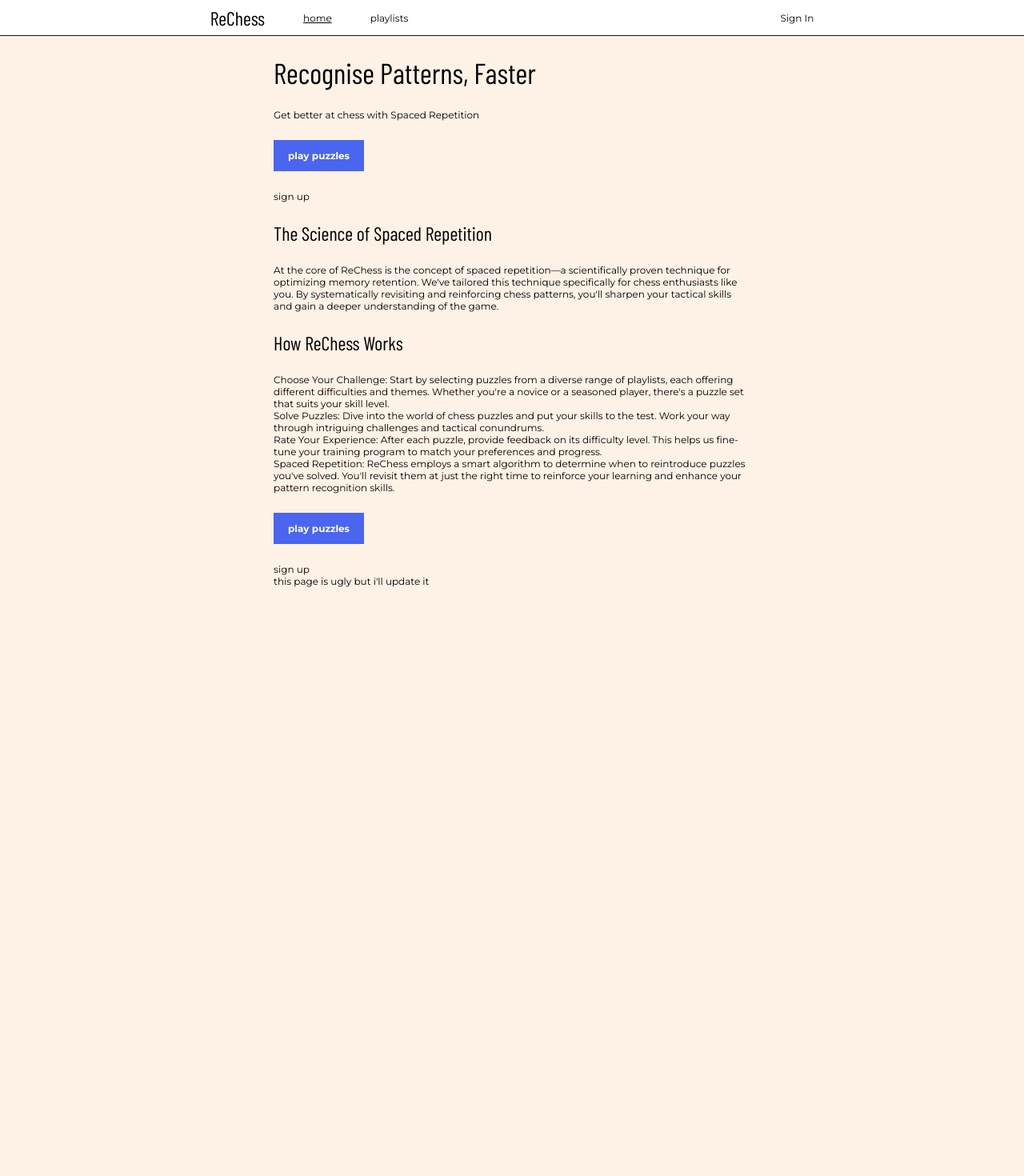
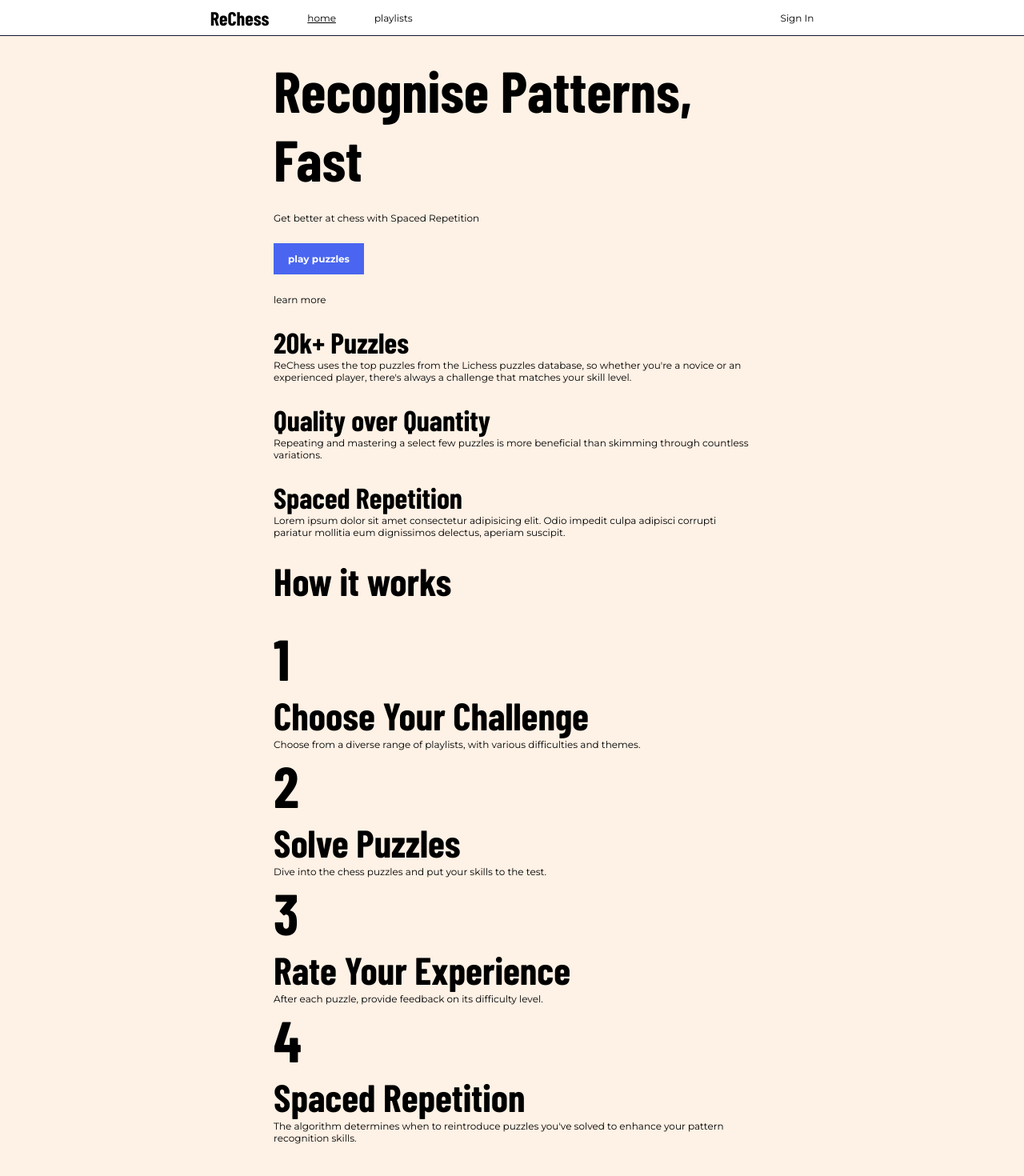
Before and after one commit to Boom123bam/Res-pawn, a SvelteKit app: page / in a window 1280 px wide. Shown: the top 1470 px of the page at 80% size. Before the commit the page ends 800 px from the top, so only its background shows below. Built offline with nearby package versions, Linux system fonts and the light colour scheme; no server answers.

Commit message:
changed headings, landing html

```diff
--- a/src/components/GradeMenu.svelte
+++ b/src/components/GradeMenu.svelte
@@ -209,7 +209,6 @@
     text-align: center;
     & h2 {
       font-size: 1.25rem;
-      font-weight: 800;
       margin-top: 0.5rem;
       font-family: var(--font-small);
     }
--- a/src/components/PlaylistCard.svelte
+++ b/src/components/PlaylistCard.svelte
@@ -14,7 +14,7 @@
       rating: {`${playlistData.rating[0]}-${playlistData.rating[1]}`}
     </div>
     <div class="content">
-      <h2 class="name">{playlistData.name}</h2>
+      <h4 class="name">{playlistData.name}</h4>
       <p class="length">{playlistData.sequences.length} puzzles</p>
       <p class="description">{playlistData.description}</p>
     </div>
@@ -44,9 +44,6 @@
   .content {
     padding: 1.5rem 1.75rem;
   }
-  h2.name {
-    font-weight: 700;
-  }
   p.length {
     font-family: var(--font-big);
     font-size: 1rem;
--- a/src/routes/+page.svelte
+++ b/src/routes/+page.svelte
@@ -1,12 +1,12 @@
 <div class="page-content">
   <section>
-    <h1>Recognise Patterns, Faster</h1>
+    <h1>Recognise Patterns, Fast</h1>
 
     <p>Get better at chess with Spaced Repetition</p>
 
     <button class="cta">play puzzles</button>
-    <button>sign up</button>
-    <h2>The Science of Spaced Repetition</h2>
+    <button>learn more</button>
+    <!-- <h2>The Science of Spaced Repetition</h2>
     <p>
       At the core of ReChess is the concept of spaced repetition—a
       scientifically proven technique for optimizing memory retention.
@@ -14,38 +14,92 @@
       like you. By systematically revisiting and reinforcing chess
       patterns, you'll sharpen your tactical skills and gain a deeper
       understanding of the game.
-    </p>
+    </p> -->
+  </section>
+  <section class="features">
+    <div class="feature">
+      <h3>20k+ Puzzles</h3>
+      <p>
+        ReChess uses the top puzzles from the Lichess puzzles
+        database, so whether you're a novice or an experienced player,
+        there's always a challenge that matches your skill level.
+      </p>
+    </div>
+    <div class="feature">
+      <h3>Quality over Quantity</h3>
+      <p>
+        Repeating and mastering a select few puzzles is more
+        beneficial than skimming through countless variations.
+      </p>
+    </div>
+    <div class="feature">
+      <h3>Spaced Repetition</h3>
+      <p>
+        Lorem ipsum dolor sit amet consectetur adipisicing elit. Odio
+        impedit culpa adipisci corrupti pariatur mollitia eum
+        dignissimos delectus, aperiam suscipit.
+      </p>
+    </div>
+  </section>
 
-    <h2>How ReChess Works</h2>
-    <ul>
-      <li>
-        Choose Your Challenge: Start by selecting puzzles from a
-        diverse range of playlists, each offering different
-        difficulties and themes. Whether you're a novice or a seasoned
-        player, there's a puzzle set that suits your skill level.
-      </li>
-      <li>
-        Solve Puzzles: Dive into the world of chess puzzles and put
-        your skills to the test. Work your way through intriguing
-        challenges and tactical conundrums.
-      </li>
-      <li>
-        Rate Your Experience: After each puzzle, provide feedback on
-        its difficulty level. This helps us fine-tune your training
-        program to match your preferences and progress.
-      </li>
-      <li>
-        Spaced Repetition: ReChess employs a smart algorithm to
-        determine when to reintroduce puzzles you've solved. You'll
-        revisit them at just the right time to reinforce your learning
-        and enhance your pattern recognition skills.
-      </li>
-    </ul>
+  <section class="how-it-works">
+    <h2>How it works</h2>
+    <div class="cards">
+      <div class="card">
+        <div class="left">
+          <h1>1</h1>
+          <h2>Choose Your Challenge</h2>
+        </div>
+        <div class="right">
+          <p>
+            Choose from a diverse range of playlists, with various
+            difficulties and themes.
+          </p>
+        </div>
+      </div>
+      <div class="card">
+        <div class="left">
+          <h1>2</h1>
+          <h2>Solve Puzzles</h2>
+        </div>
+        <div class="right">
+          <p>
+            Dive into the chess puzzles and put your skills to the
+            test.
+          </p>
+        </div>
+      </div>
+      <div class="card">
+        <div class="left">
+          <h1>3</h1>
+          <h2>Rate Your Experience</h2>
+        </div>
+        <div class="right">
+          <p>
+            After each puzzle, provide feedback on its difficulty
+            level.
+          </p>
+        </div>
+      </div>
+      <div class="card">
+        <div class="left">
+          <h1>4</h1>
+          <h2>Spaced Repetition</h2>
+        </div>
+        <div class="right">
+          <p>
+            The algorithm determines when to reintroduce puzzles
+            you've solved to enhance your pattern recognition skills.
+          </p>
+        </div>
+      </div>
+    </div>
+  </section>
 
-    <button class="cta">play puzzles</button>
-    <button>sign up</button>
+  <section class="bottom-cta">
+    <h1>Start playing now</h1>
+    <button>Browse puzzles</button>
   </section>
-  <p>this page is ugly but i'll update it</p>
 </div>
 
 <style>
--- a/src/routes/Navbar.svelte
+++ b/src/routes/Navbar.svelte
@@ -9,7 +9,7 @@
   <ul>
     <li>
       <a href="/">
-        <h2>ReChess</h2>
+        <h4>ReChess</h4>
       </a>
     </li>
     <li
--- a/src/routes/auth/signout/+page.svelte
+++ b/src/routes/auth/signout/+page.svelte
@@ -19,4 +19,4 @@
   handleSignOut();
 </script>
 
-<h1>{errorMessage}</h1>
+<h3>{errorMessage}</h3>
--- a/src/routes/playlists/+page.svelte
+++ b/src/routes/playlists/+page.svelte
@@ -7,7 +7,7 @@
 </script>
 
 <div class="page-content">
-  <h1>Browse Playlists</h1>
+  <h3>Browse Playlists</h3>
   <div class="card-grid">
     {#each playlists as playlist}
       <PlaylistCard playlistData={playlist} />
@@ -16,7 +16,7 @@
 </div>
 
 <style>
-  h1 {
+  h3 {
     margin: 1rem 0;
   }
   .card-grid {
--- a/src/routes/playlists/[playlistId]/+page.svelte
+++ b/src/routes/playlists/[playlistId]/+page.svelte
@@ -28,7 +28,7 @@
   </a>
 </div>
 <div class="page-content">
-  <h2>Other playlists</h2>
+  <h4>Other playlists</h4>
   <div class="card-grid">
     {#each playlists as playlist}
       <PlaylistCard playlistData={playlist} />
@@ -43,7 +43,6 @@
   }
   .hero-background {
     width: 100%;
-    /* height: 20rem; */
     margin-top: var(--nav-height);
     position: relative;
     overflow: hidden;
@@ -77,7 +76,6 @@
   }
   h1.title {
     font-size: 3rem;
-    font-weight: 700;
     margin-bottom: 1.5rem;
   }
   p.description {
--- a/src/routes/styles.css
+++ b/src/routes/styles.css
@@ -147,17 +147,32 @@ body {
 
 h1,
 h2,
-h3 {
+h3,
+h4,
+h5 {
   font-family: var(--font-big);
 }
 
+h1,
+h2,
+h3,
+h4 {
+  font-weight: 700;
+}
+
 h1 {
+  font-size: 6rem;
+}
+h2 {
+  font-size: 4rem;
+}
+h3 {
   font-size: 3rem;
 }
-h2 {
+h4 {
   font-size: 2rem;
 }
-h3 {
+h5 {
   font-size: 1.5rem;
 }
 
--- a/vite.config.js
+++ b/vite.config.js
@@ -1,6 +1,6 @@
-import { sveltekit } from '@sveltejs/kit/vite';
-import { defineConfig } from 'vite';
+import { sveltekit } from "@sveltejs/kit/vite";
+import { defineConfig } from "vite";
 
 export default defineConfig({
-	plugins: [sveltekit()]
+  plugins: [sveltekit()],
 });
```
Also changed, not shown: src/routes/Counter.svelte (deleted, +0 -102 lines), src/routes/playlists/[playlistId]/play/+page.svelte (+3 -6 lines).
